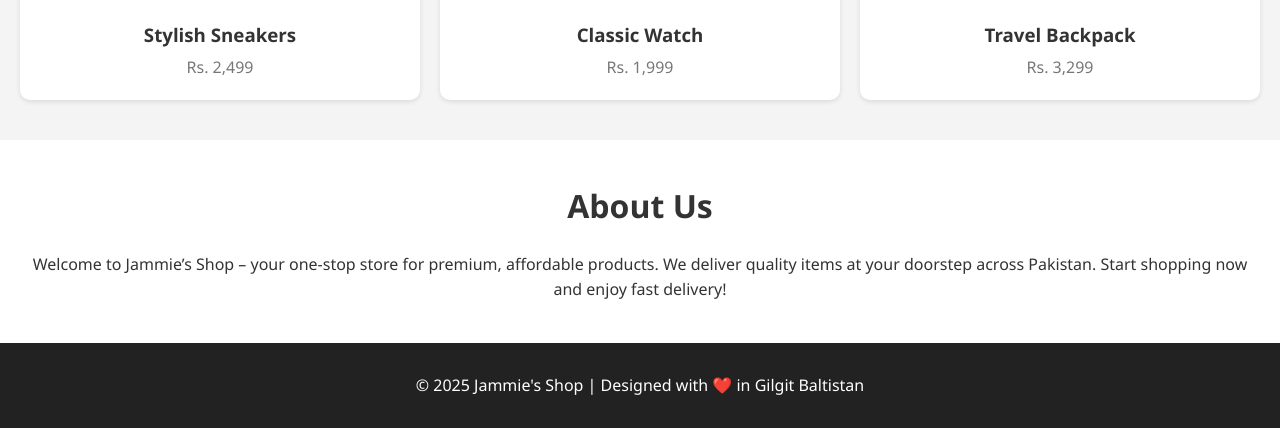
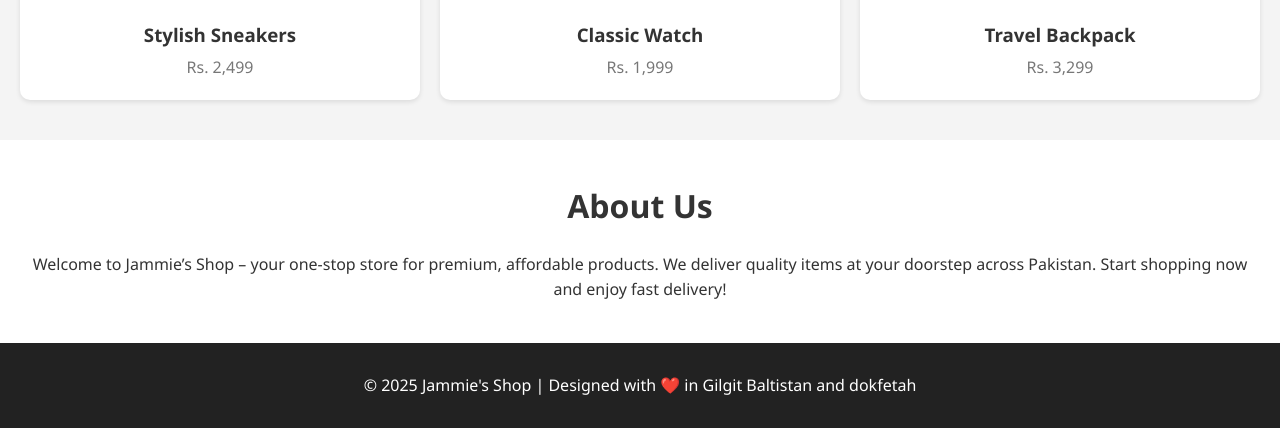
Before and after one commit to VazirJamilCodeCraft/autodeploy, a plain HTML site: page index.html in a window 1280 px wide. Shown: the part 880-1308 px from the top of the page. Drawn offline with Linux system fonts and the light colour scheme.

Commit message:
Update index.html

```diff
--- a/index.html
+++ b/index.html
@@ -160,7 +160,7 @@
   </section>
 
   <footer>
-    <p>&copy; 2025 Jammie's Shop | Designed with ❤️ in Gilgit Baltistan</p>
+    <p>&copy; 2025 Jammie's Shop | Designed with ❤️ in Gilgit Baltistan and dokfetah</p>
   </footer>
 </body>
 </html>
```
